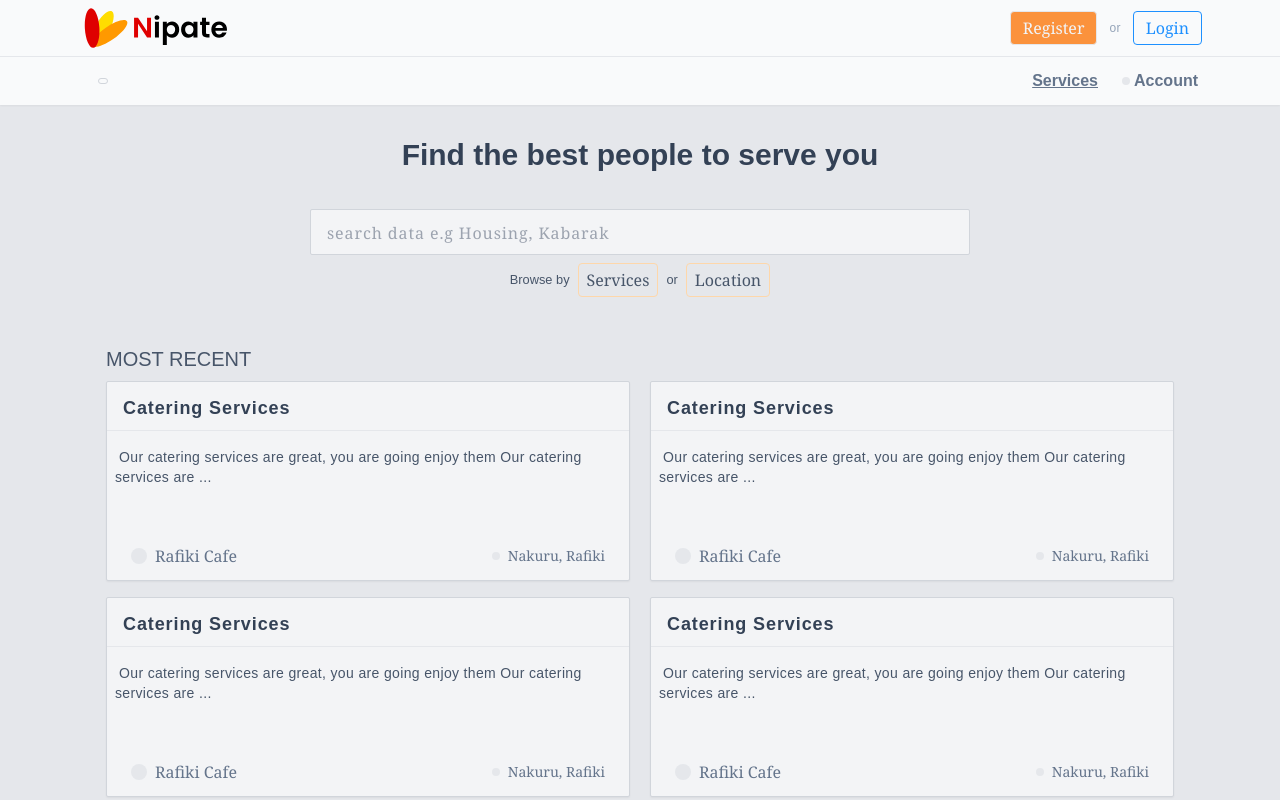
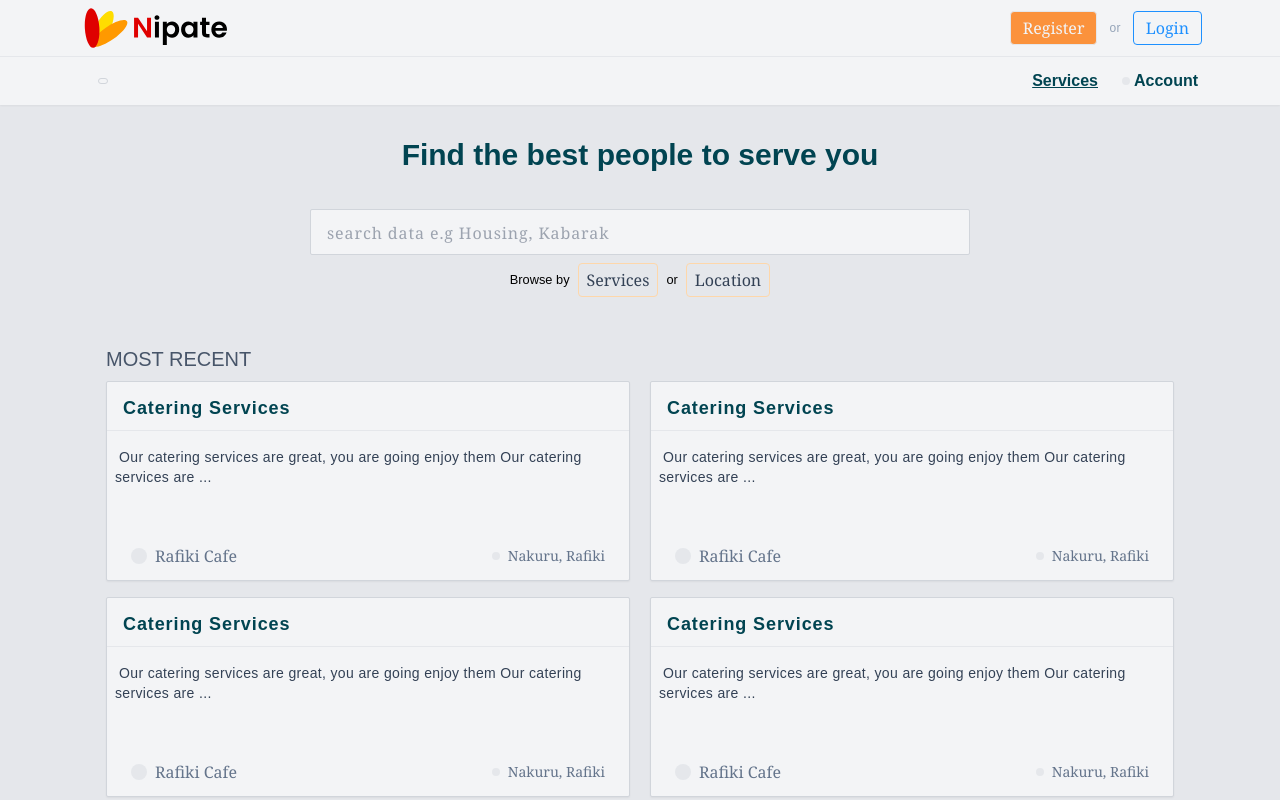
Before and after one commit to Amos-Ditto/NipateWebapp, a Vue app: page / in a window 1280 px wide. Shown: the top 800 px of the page. Built offline with nearby package versions, Linux system fonts and the light colour scheme.

Commit message:
chore: Update Text Colors

```diff
--- a/src/components/Cards/RecentServiceData.vue
+++ b/src/components/Cards/RecentServiceData.vue
@@ -1,10 +1,10 @@
 <template>
     <div class="main w-full h-[180px] sm:h-[200px] py-1 bg-gray-100 rounded-sm border border-gray-300 shadow-sm transition-all duration-300 flex flex-col relative gap-y-4 cursor-pointer hover:bg-zinc-200 sm:hover:bg-gray-50">
         <div class="card-top w-full border-b border-gray-200 px-4 py-2 transition-colors duration-300">
-            <h3 class="text-lg text-slate-700 font-bold tracking-wider">Catering Services</h3>
+            <h3 class="text-lg font-bold tracking-wider">Catering Services</h3>
         </div>
         <div class="card-body w-full pl-2 pr-2 lg:pr-5">
-            <p class="text-slate-600 indent-1 tracking-wide text-sm">Our catering services are great, you are going enjoy them Our catering services are ...</p>
+            <p class="text-slate-700 indent-1 tracking-wide text-sm">Our catering services are great, you are going enjoy them Our catering services are ...</p>
         </div>
         <div class="card-footer w-full flex flex-row items-center justify-between px-6 py-3 absolute bottom-0">
             <div class="user-name flex items-center gap-2 flex-row">
@@ -31,4 +31,7 @@
     .main:hover .location-icon {
         @apply bg-gray-300 sm:bg-gray-200;
     }
+    h3 {
+        color: #014451;
+    }
 </style>
--- a/src/components/Heroes/HeroDashboard.vue
+++ b/src/components/Heroes/HeroDashboard.vue
@@ -16,7 +16,7 @@ const onInputKeyDown = (e: Event): void => {
 </script>
 <template>
     <div class="w-full flex flex-col justify-center items-center gap-y-1">
-        <h3 class="text-slate-700 text-xl sm:text-2xl md:text-3xl font-[600] transition-font duration-300">Find the best people to serve you</h3>
+        <h3 class="text-xl sm:text-2xl md:text-3xl font-[600] transition-font duration-300">Find the best people to serve you</h3>
         <div class="search-bar flex flex-col justify-center items-center pt-3 sm:pt-4 md:pt-8 w-[90%] md:w-[75%] lg:w-[70%] xl:w-[60%] relative transition-all duration-300">
             <input type="text" placeholder="search data e.g Housing, Kabarak" v-model="searchvalue" @input="onInputKeyDown" @focusout="toggleCloseSearch">
             <div class="i-mdi-menu-down absolute right-4 text-2xl cursor-pointer transition-transform duration-300" :class="opensearch && 'rotate-180'" @click="toggleOpenCloseSearch"></div>
@@ -58,10 +58,13 @@ const onInputKeyDown = (e: Event): void => {
     @apply bg-gray-100 py-2 rounded-sm border border-gray-300 w-full outline-none px-4 tracking-wider text-lg text-slate-600 font-serif placeholder:text-base;
 }
 .browse-by small , .hero-browse-by small {
-    @apply text-slate-600;
+    @apply: text-darkgreen;
 }
 .hero-browse-by button,
 .browse-by button {
-    @apply border  border-orange-200 py-1 px-2 hover:bg-orange-300 rounded text-slate-600 font-serif text-base transition-colors duration-300;
+    @apply border  border-orange-200 py-1 px-2 hover:bg-orange-300 rounded text-slate-700 font-serif text-base transition-colors duration-300;
+}
+h3 {
+    color: #014451;
 }
 </style>
--- a/src/components/Layouts/MainTopBar.vue
+++ b/src/components/Layouts/MainTopBar.vue
@@ -1,5 +1,5 @@
 <template>
-    <header class="w-full h-full flex flex-col bg-gray-50">
+    <header class="w-full h-full flex flex-col bg-gray-100">
         <div class="top-nav">
             <div class="top-left-nav">
                 <img src="../../assets/Logo/Vector.svg" alt="logo">
@@ -7,9 +7,13 @@
             </div>
             <div class="top-right-nav">
                 <!-- <small>New to this site?</small> -->
-                <button class="bg-orange-400 text-slate-100 font-serif hover:bg-orange-500">Register</button>
+                <button class="bg-orange-400 text-slate-100 font-serif hover:bg-orange-500">
+                    <router-link class="block" :to="{name: 'Register'}" >Register</router-link>
+                </button>
                 <small>or</small>
-                <button class="border-dodgerblue text-dodgerblue font-serif hover:border-blue-800">Login</button>
+                <button class="border-dodgerblue text-dodgerblue font-serif hover:border-blue-800">
+                    <router-link class="block" :to="{name: 'Login'}" >Login</router-link>
+                </button>
             </div>
         </div>
         <div class="bottom-nav">
@@ -21,7 +25,7 @@
                     <li>Services</li>
                     <!-- <li>Requests</li> -->
                     <li><div class="user-avatar px-1 py-1 rounded-full bg-gray-200">
-                        <div class="i-mdi-account text-2xl text-slate-400"></div>
+                        <div class="i-mdi-account text-2xl text-darkgreen"></div>
                     </div>Account</li>
                 </ul>
             </div>
@@ -62,7 +66,8 @@
     transition: background-color 300ms ease;
 }
 .bottom-left-nav li {
-    @apply px-1 text-base text-slate-500 font-bold hover:text-steelblue cursor-pointer;
+    @apply px-1 text-base font-bold hover:text-steelblue cursor-pointer;
     @apply flex items-center flex-row gap-1 underline last:no-underline;
+    color: #014451;
 }
 </style>
--- /dev/null
+++ b/src/router/auths.ts
@@ -0,0 +1,17 @@
+
+const auths = [
+    {
+        path: '/auth/login',
+        name: 'Login',
+        component: () => import('../views/Auths/Login.vue'),
+        meta: {title: 'Login'}
+    },
+    {
+        path: '/auth/register',
+        name: 'Register',
+        component: () => import('../views/Auths/Register.vue'),
+        meta: {title: 'Register'}
+    }
+]
+
+export default auths;
--- a/src/router/index.ts
+++ b/src/router/index.ts
@@ -1,6 +1,7 @@
 import { createRouter, createWebHistory } from 'vue-router';
 
 import Home from '../views/Home.vue';
+import auths from './auths';
 
 
 const home = [
@@ -20,6 +21,13 @@ const routes = [
         meta: {title:"Home"},
         children: home
       },
+      {
+        path: '/auth',
+        name: 'Auths',
+        redirect: {name: 'Login'},
+        component: () => import('../views/Auth.vue'),
+        children: auths,
+    }
 ]
 
 
--- /dev/null
+++ b/src/views/Auth.vue
@@ -0,0 +1,32 @@
+<template>
+    <main class="w-full flex flex-col gap-2">
+        <nav class="w-full px-8 py-6 bg-gray-50 shadow-sm">
+            <div class="logo flex flex-row px-1">
+                <img src="../assets/Logo/Vector.svg" alt="logo">
+                <img src="../assets/Logo/Nipate.svg" alt="logo">
+            </div>
+        </nav>
+        <router-view v-slot="{ Component }">
+            <transition name="fade" mode="out-in">
+                <component :is="Component" />
+            </transition>
+        </router-view>
+    </main>
+</template>
+
+<style scoped>
+
+.fade-enter-active,
+.fade-leave-active {
+  transition: opacity 0.4s ease;
+}
+
+.fade-enter-from,
+.fade-leave-to {
+  opacity: 0;
+}
+
+.logo img {
+    @apply min-w-[2rem] max-w-[3rem] sm:min-w-[4rem] sm:max-w-[5rem]  sm:last:max-w-[6rem] h-[2.6rem] transition-all duration-300;
+}
+</style>
--- /dev/null
+++ b/src/views/Auths/Login.vue
@@ -0,0 +1,5 @@
+<template>
+    <section>
+        <!-- Login -->
+    </section>
+</template>
--- /dev/null
+++ b/src/views/Auths/Register.vue
@@ -0,0 +1,5 @@
+<template>
+    <section>
+        Register
+    </section>
+</template>
--- a/tailwind.config.cjs
+++ b/tailwind.config.cjs
@@ -35,6 +35,7 @@ module.exports = {
         whip : 'papayawhip',
         tomato: 'tomato',
         dodgerblue: 'dodgerblue',
+        darkgreen: '#346974',
       }
     },
   },
```
